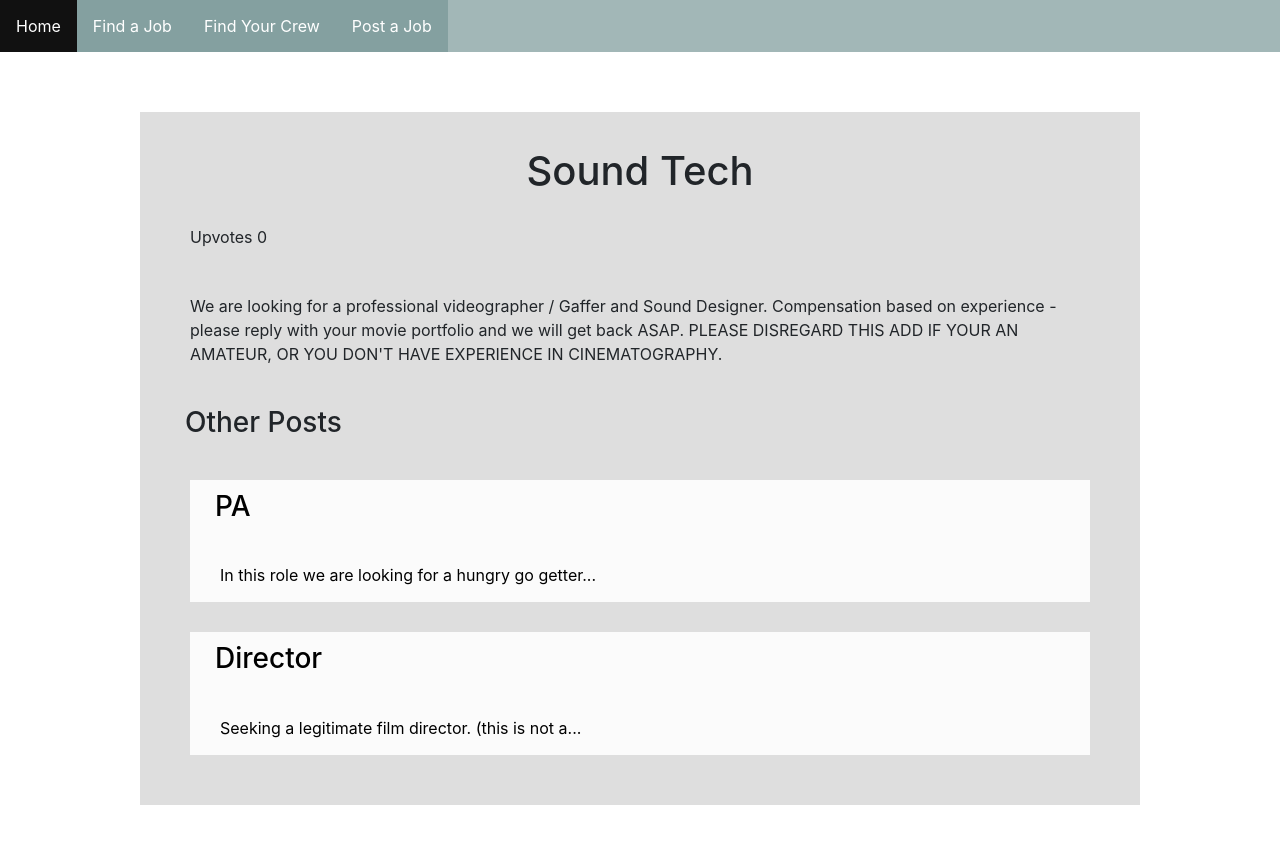
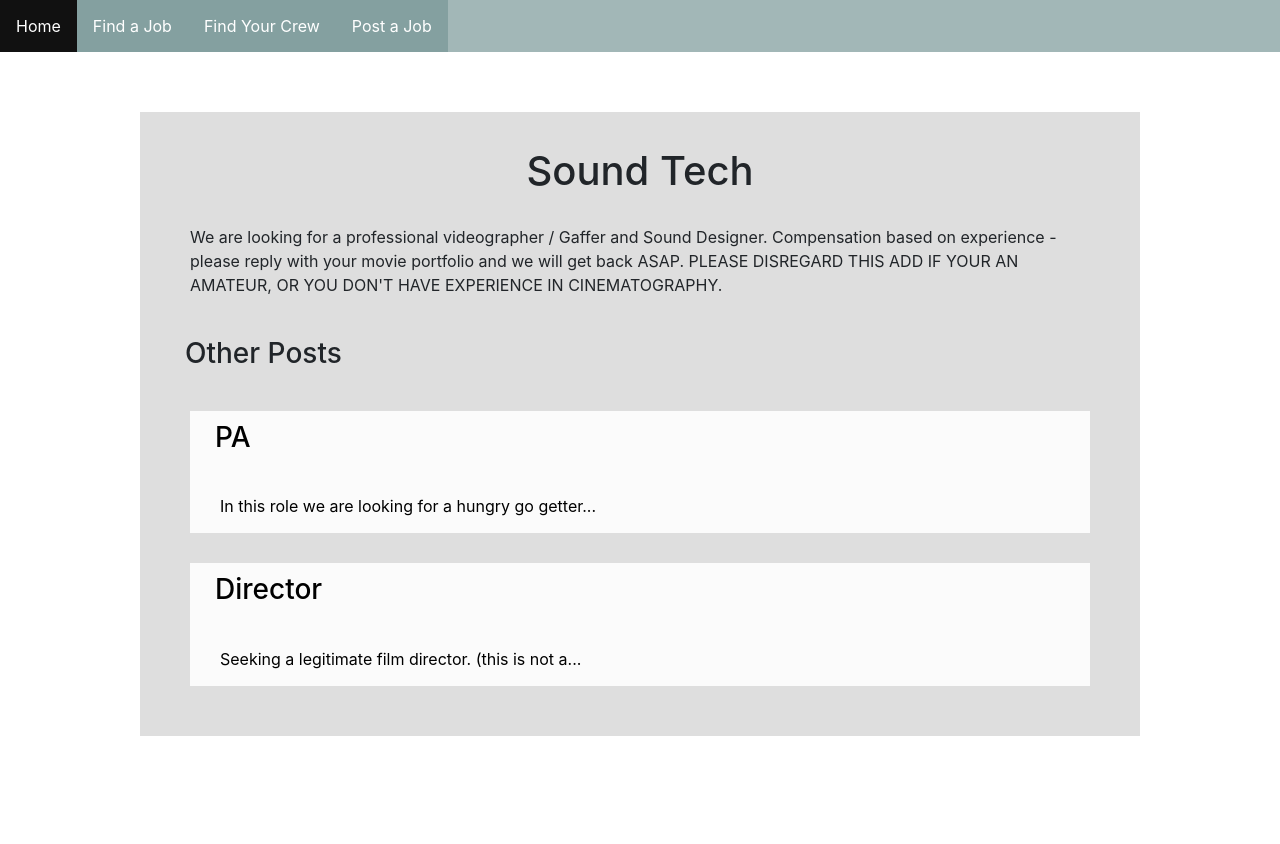
Before and after one commit to amakaanikwe/bric_sheets_react, a React (Create React App) app in the folder React_App/: page /job/Post_1 in a window 1280 px wide. Shown: the top 844 px of the page. After the commit the page ends 800 px from the top, so only its background shows below. Built offline with nearby package versions, Linux system fonts and the light colour scheme; no server answers.

Commit message:
Updated JobPage comp

```diff
--- a/React_App/src/Components/Job_Search/JobPage.jsx
+++ b/React_App/src/Components/Job_Search/JobPage.jsx
@@ -29,7 +29,7 @@ const JobPage = ({ match }) => {
     <>
     <section className="jobPageStyle borderBottom">
         <h1> {job.title} </h1>
-        <p>Upvotes {jobInfo.upvotes} </p>
+        {/* <p>Upvotes {jobInfo.upvotes} </p> */}
         <p> {job.job_info} </p>
         <h3>Other Posts</h3>
         {/* Shows how to reuse comp using diff prop */}
```
